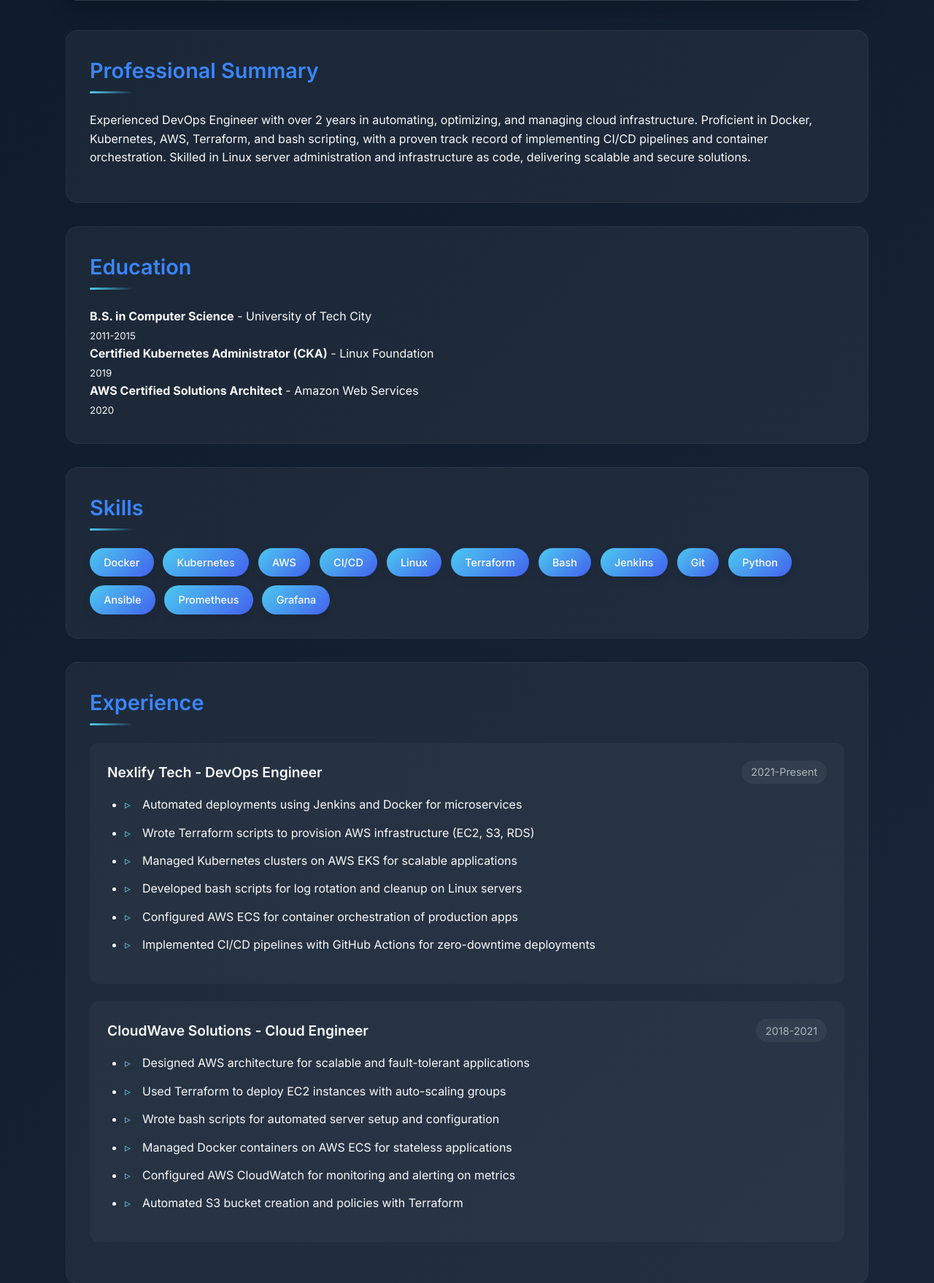
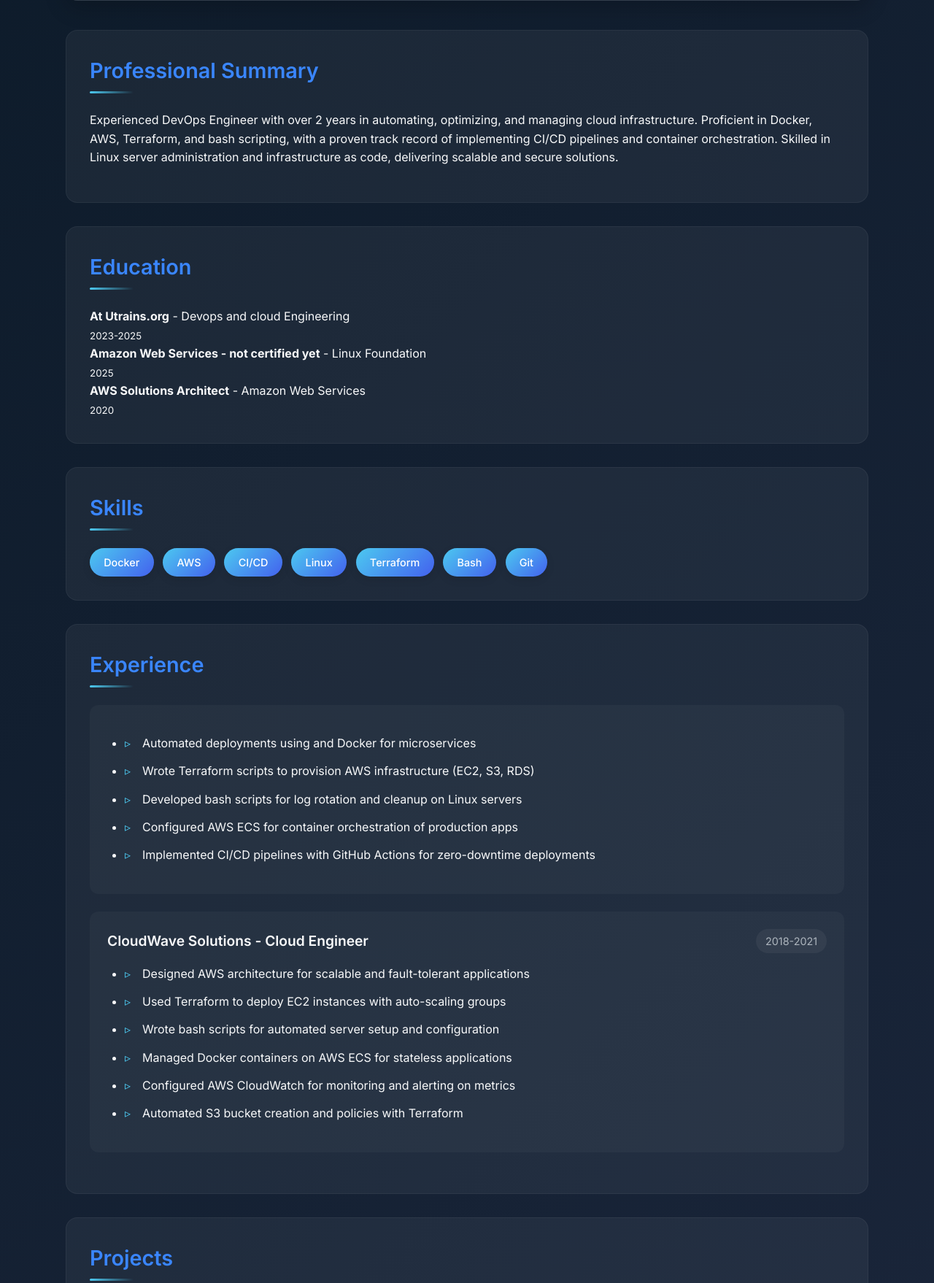
Before and after one commit to mick6426/myresume, a Flask app: page / in a window 1280 px wide. Shown: the part 301-2059 px from the top of the page at 73% size. Run offline with Flask 3, Linux system fonts and the light colour scheme.

Commit message:
accurated resume

```diff
--- a/templates/index.html
+++ b/templates/index.html
@@ -279,21 +279,21 @@
 
         <section class="section summary">
             <h2>Professional Summary</h2>
-            <p>Experienced DevOps Engineer with over 2 years in automating, optimizing, and managing cloud infrastructure. Proficient in Docker, Kubernetes, AWS, Terraform, and bash scripting, with a proven track record of implementing CI/CD pipelines and container orchestration. Skilled in Linux server administration and infrastructure as code, delivering scalable and secure solutions.</p>
+            <p>Experienced DevOps Engineer with over 2 years in automating, optimizing, and managing cloud infrastructure. Proficient in Docker, AWS, Terraform, and bash scripting, with a proven track record of implementing CI/CD pipelines and container orchestration. Skilled in Linux server administration and infrastructure as code, delivering scalable and secure solutions.</p>
         </section>
 
         <section class="section">
             <h2>Education</h2>
             <div class="education-item">
-                <strong>B.S. in Computer Science</strong> - University of Tech City<br>
-                <small>2011-2015</small>
+                <strong>At Utrains.org</strong> - Devops and cloud Engineering<br>
+                <small>2023-2025</small>
             </div>
             <div class="education-item">
-                <strong>Certified Kubernetes Administrator (CKA)</strong> - Linux Foundation<br>
-                <small>2019</small>
+                <strong>Amazon Web Services - not certified yet</strong> - Linux Foundation<br>
+                <small>2025</small>
             </div>
             <div class="education-item">
-                <strong>AWS Certified Solutions Architect</strong> - Amazon Web Services<br>
+                <strong>AWS Solutions Architect</strong> - Amazon Web Services<br>
                 <small>2020</small>
             </div>
         </section>
@@ -302,18 +302,13 @@
             <h2>Skills</h2>
             <div class="skills-list">
                 <span class="skill">Docker</span>
-                <span class="skill">Kubernetes</span>
                 <span class="skill">AWS</span>
                 <span class="skill">CI/CD</span>
                 <span class="skill">Linux</span>
                 <span class="skill">Terraform</span>
                 <span class="skill">Bash</span>
-                <span class="skill">Jenkins</span>
                 <span class="skill">Git</span>
-                <span class="skill">Python</span>
-                <span class="skill">Ansible</span>
-                <span class="skill">Prometheus</span>
-                <span class="skill">Grafana</span>
+
             </div>
         </section>
 
@@ -321,13 +316,11 @@
             <h2>Experience</h2>
             <article class="experience-item">
                 <div class="experience-header">
-                    <div class="experience-title">Nexlify Tech - DevOps Engineer</div>
-                    <div class="experience-date">2021-Present</div>
+
                 </div>
                 <ul>
-                    <li>Automated deployments using Jenkins and Docker for microservices</li>
+                    <li>Automated deployments using and Docker for microservices</li>
                     <li>Wrote Terraform scripts to provision AWS infrastructure (EC2, S3, RDS)</li>
-                    <li>Managed Kubernetes clusters on AWS EKS for scalable applications</li>
                     <li>Developed bash scripts for log rotation and cleanup on Linux servers</li>
                     <li>Configured AWS ECS for container orchestration of production apps</li>
                     <li>Implemented CI/CD pipelines with GitHub Actions for zero-downtime deployments</li>
```
